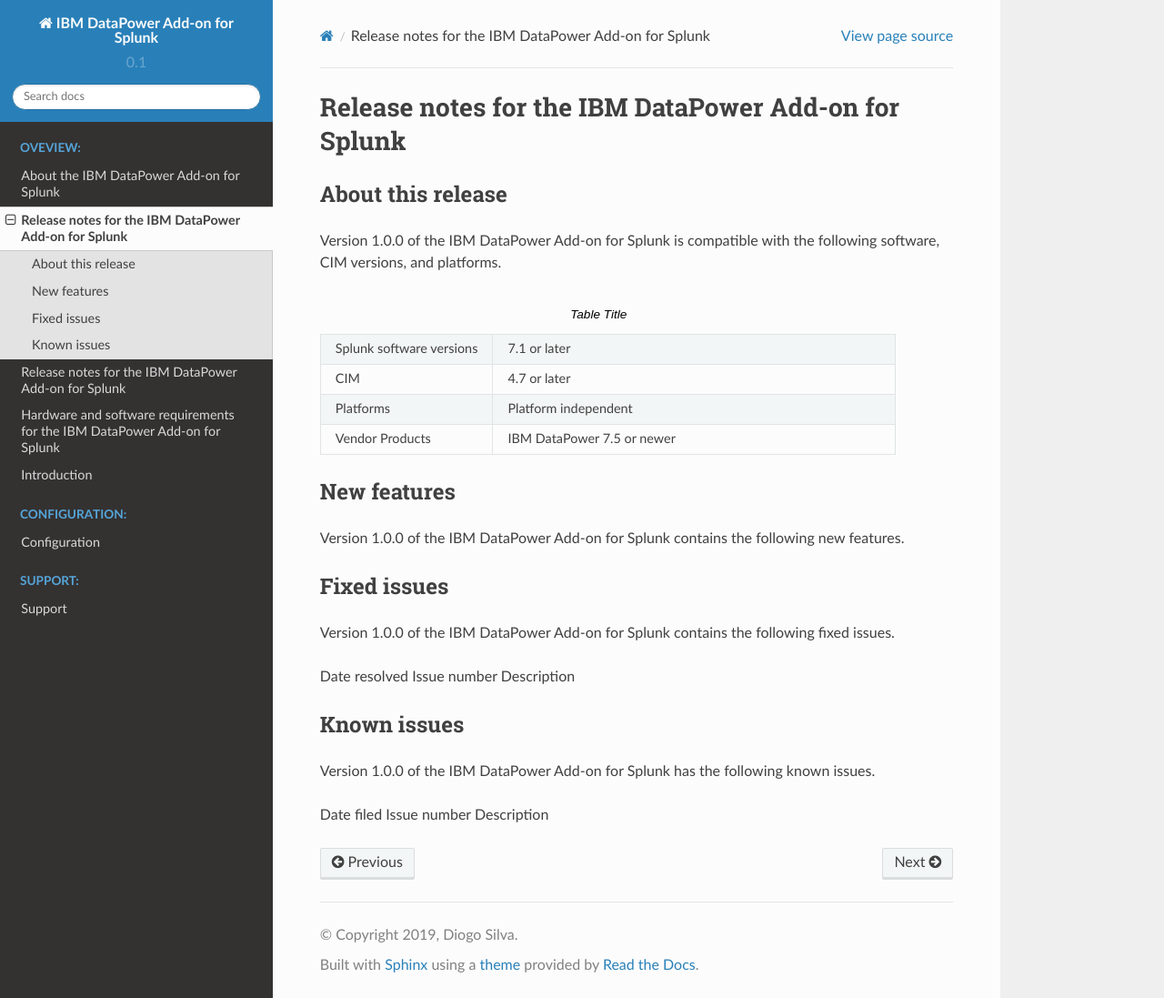
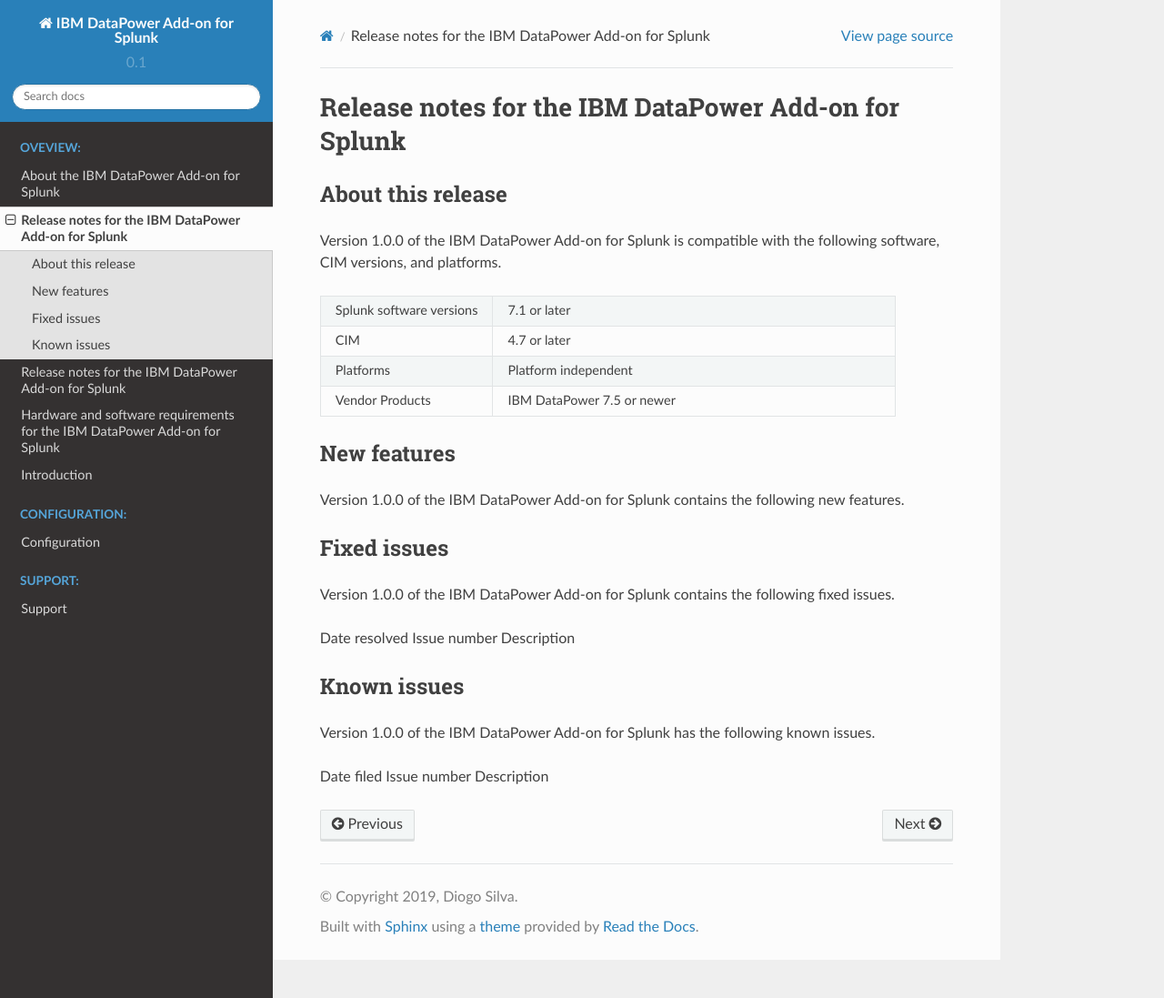
Before and after one commit to diogofgm/TA-ibm_datapower, a Sphinx documentation site: the page built from docs/source/overview/releasenotes.rst, in a window 1280 px wide and 1097 px high. Shown: the whole window at 91% size. Built offline with Sphinx 7.4.7 and the Read the Docs theme 2.0.0, drawn with Linux system fonts in a browser that asks for light colours.

Commit message:
Update releasenotes.rst

```diff
--- a/docs/source/overview/releasenotes.rst
+++ b/docs/source/overview/releasenotes.rst
@@ -7,7 +7,7 @@
 
 Version 1.0.0 of the IBM DataPower Add-on for Splunk is compatible with the following software, CIM versions, and platforms.
 
-.. csv-table:: Table Title
+.. csv-table::
    :file: csv/releasenotes.csv
    :widths: 30, 70
 
```
